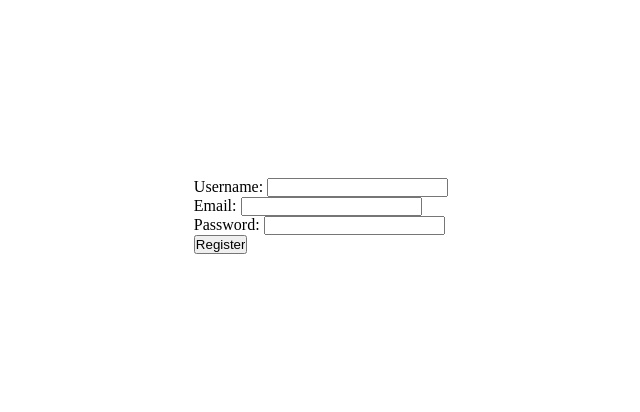
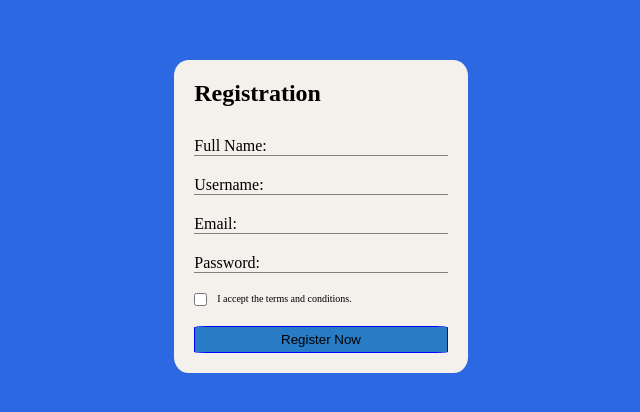
Before and after one commit to michael-carvajal/Register-login, a plain HTML site: page index.html in a window 1280 px wide. Shown: the part 184-596 px from the top of the page, without its empty margins (319-959 px from the left). Drawn offline with Linux system fonts and the light colour scheme.

Commit message:
added stylng and alignment

```diff
--- a/index.html
+++ b/index.html
@@ -1,5 +1,6 @@
 <!DOCTYPE html>
 <html lang="en">
+
 <head>
     <meta charset="UTF-8">
     <meta http-equiv="X-UA-Compatible" content="IE=edge">
@@ -7,16 +8,35 @@
     <link rel="stylesheet" href="style.css">
     <title>Register - Log in</title>
 </head>
+
 <body>
     <form id="registerForm">
-        <label for="username">Username:</label>
-        <input type="text" id="username" name="username" required><br>
-        <label for="email">Email:</label>
-        <input type="email" id="email" name="email" required><br>
-        <label for="password">Password:</label>
-        <input type="password" id="password" name="password" required minlength="8"><br>
-        <input type="button" value="Register" onclick="submitForm()">
+        <h2 class="title">Registration</h2>
+        <div class="name">
+            <label for="name">Full Name:</label>
+            <input type="text" id="fullName" name="fullName" required>
+        </div>
+        <div class="username">
+            <label for="username">Username:</label>
+            <input type="text" id="username" name="username" required>
+        </div>
+        <div class="email">
+
+            <label for="email">Email:</label>
+            <input type="email" id="email" name="email" required>
+        </div>
+        <div class="password">
+
+            <label for="password">Password:</label>
+            <input type="password" id="password" name="password" required minlength="8">
+        </div>
+        <div class="accept">
+            <input type="checkbox" name="accept" id="accept_button">
+            <label for="accept">I accept the terms and conditions.</label>
+        </div>
+        <input type="button" value="Register Now" id="submit" onclick="submitForm()">
     </form>
     <script src="app.js"></script>
 </body>
+
 </html>
--- a/style.css
+++ b/style.css
@@ -8,4 +8,54 @@ body{
     justify-content: center;
     align-items: center;
     height: 100vh;
+    background-color: rgb(43, 104, 226);
 }
+
+h2{
+    margin-bottom: 30px;
+}
+
+form{
+    border-radius: 5%;
+    background-color: rgb(244, 240, 235);
+    display: flex;
+    flex-direction: column;
+    justify-content: space-around;
+    padding: 20px;
+}
+
+form div{
+    border-bottom: 1px grey solid;
+    margin-bottom: 20px;
+}
+
+
+div input{
+    border: none;
+    background-color: rgb(244, 240, 235);
+}
+
+div input:focus{
+    color: red;
+}
+
+.accept{
+    display: flex;
+    justify-content: flex-start;
+    border: none;
+    text-align: center;
+    font-size: 10px;
+}
+
+.accept label{
+    margin-left: 10px;
+
+}
+
+#submit{
+    padding-top: 5px;
+    padding-bottom: 5px;
+    background-color: rgb(40, 124, 198);
+    border: 1px blue solid;
+    border-radius: 5%;
+}
```
